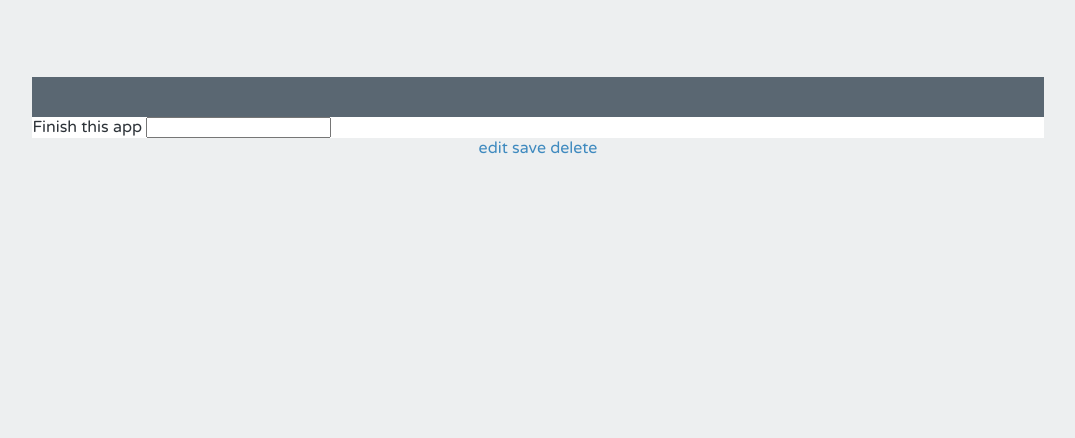
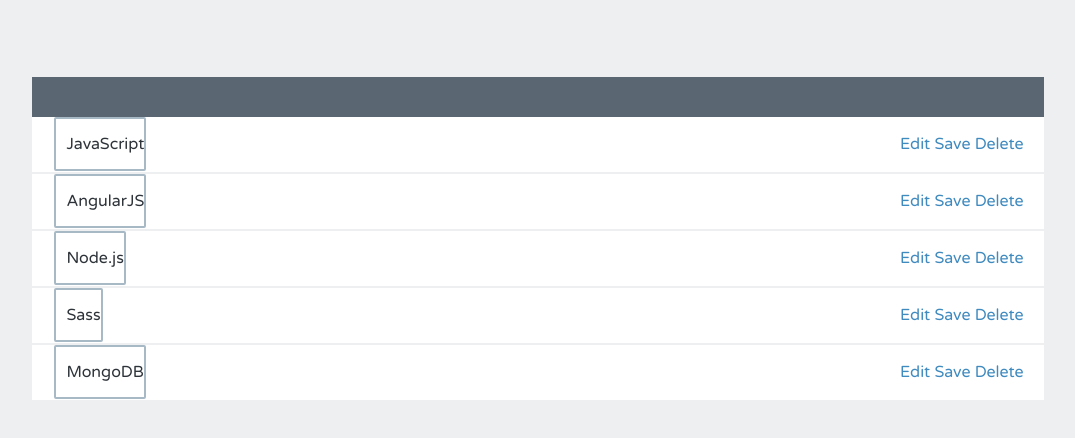
Before and after one commit to micahcourey/LearningListApp, a plain HTML site: page index.html in a window 1280 px wide. Shown: the part 62-500 px from the top of the page, without its empty margins (102-1177 px from the left). Drawn offline with nearby package versions, Linux system fonts and the light colour scheme.

Commit message:
Add main controller to app.js and add to index.html

```diff
--- a/index.html
+++ b/index.html
@@ -1,26 +1,25 @@
 <!doctype html>
 <html lang="en">
 <head>
-  <title></title>
+  <title>Learning List</title>
   <link href='https://fonts.googleapis.com/css?family=Varela+Round' rel='stylesheet' type='text/css'>
   <link href='styles/main.css' rel='stylesheet' type="text/css">
 </head>
-<body ng-app="todoApp">
+<body ng-app="learningApp">
   <h1>My Learning List</h1>
-  <div class="list">
-    <input type="checkbox"/>
-    <label class="editing-label">Finish this app</label>
-    <input class="editing-label" type="text"/>
+  <div ng-controller="mainCtrl" class="list">
+    <div class="item" ng-class="{'editing-item': editing, 'edited': learing.edited}" ng-repeat="learning in learnings">
+      <input ng-model="learning.completed" type="checkbox"/>
+      <label ng-hide="editing" class="editing-label">{{learning.name}}</label>
+      <input ng-change="learning.edited = true" ng-blur="editing = false;" ng-show="editing" ng-model="learning.name" class="editing-label" type="text"/>
+      <div class="actions">
+        <a href="" ng-click="editing = !editing">Edit</a>
+        <a href="">Save</a>
+        <a href="" class="Delete">Delete</a>
+      </div>
+    </div>
   </div>
-  <div class="actions">
-    <a href="">edit</a>
-    <a href="">save</a>
-    <a href="" class="delete">delete</a>
-  </div>
-
-
-  <script src="https://ajax.googleapis.com/ajax/libs/angularjs/1.4.7/angular.min.js"></script>
+  <script src="https://ajax.googleapis.com/ajax/libs/angularjs/1.4.7/angular.min.js" type="text/javascript"></script>
   <script src="scripts/app.js" type="text/javascript"></script>
-  <script src="scripts/custom.js" type="text/javascript"></script>
 </body>
 </html>
--- a/scripts/app.js
+++ b/scripts/app.js
@@ -1 +1,15 @@
-angular.module("learningApp", []);
+angular.module("learningApp", [])
+
+.controller('mainCtrl', function($scope) {
+  $scope.learningNgChange = function() {
+    console.log("An input Changed")
+  };
+  $scope.learnings = [
+    {"name": "JavaScript"},
+    {"name": "AngularJS"},
+    {"name": "Node.js"},
+    {"name": "Sass"},
+    {"name": "MongoDB"},
+  ]
+
+});
```
